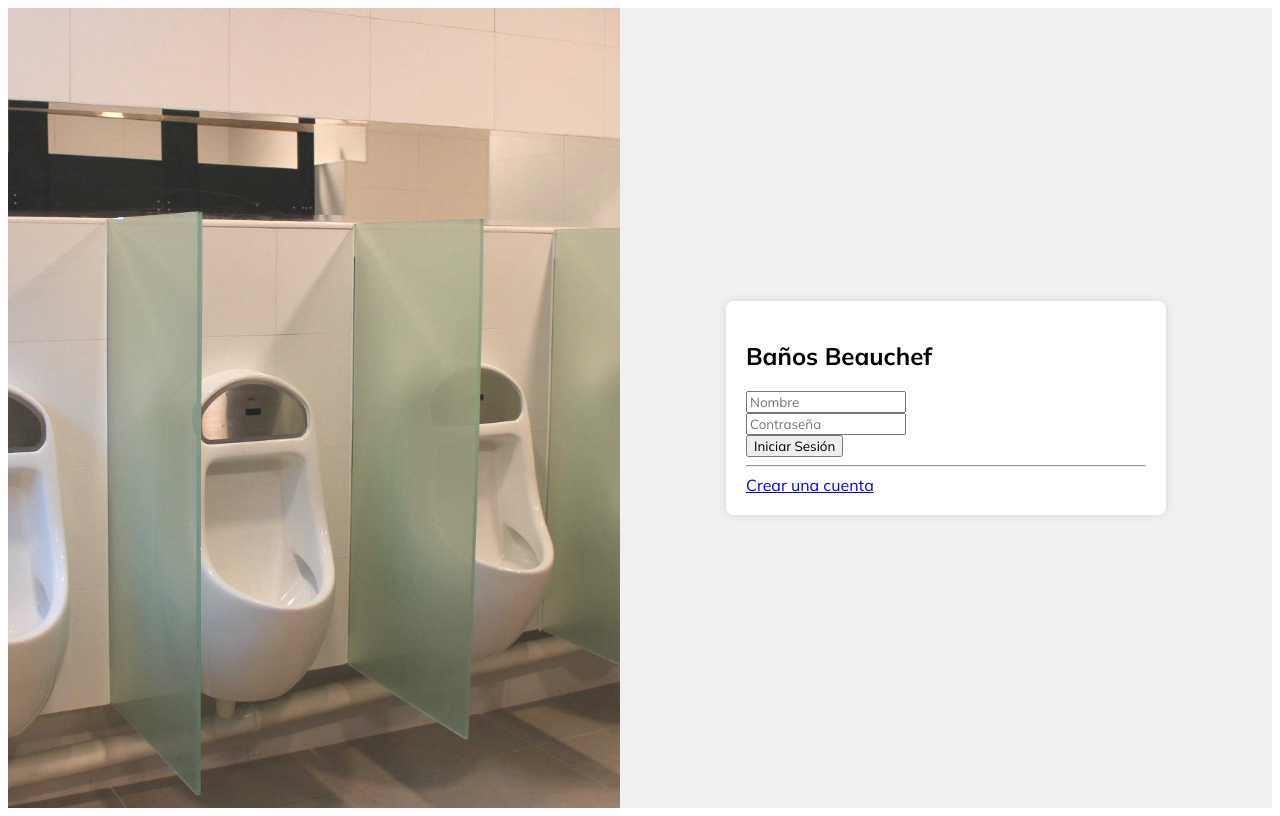
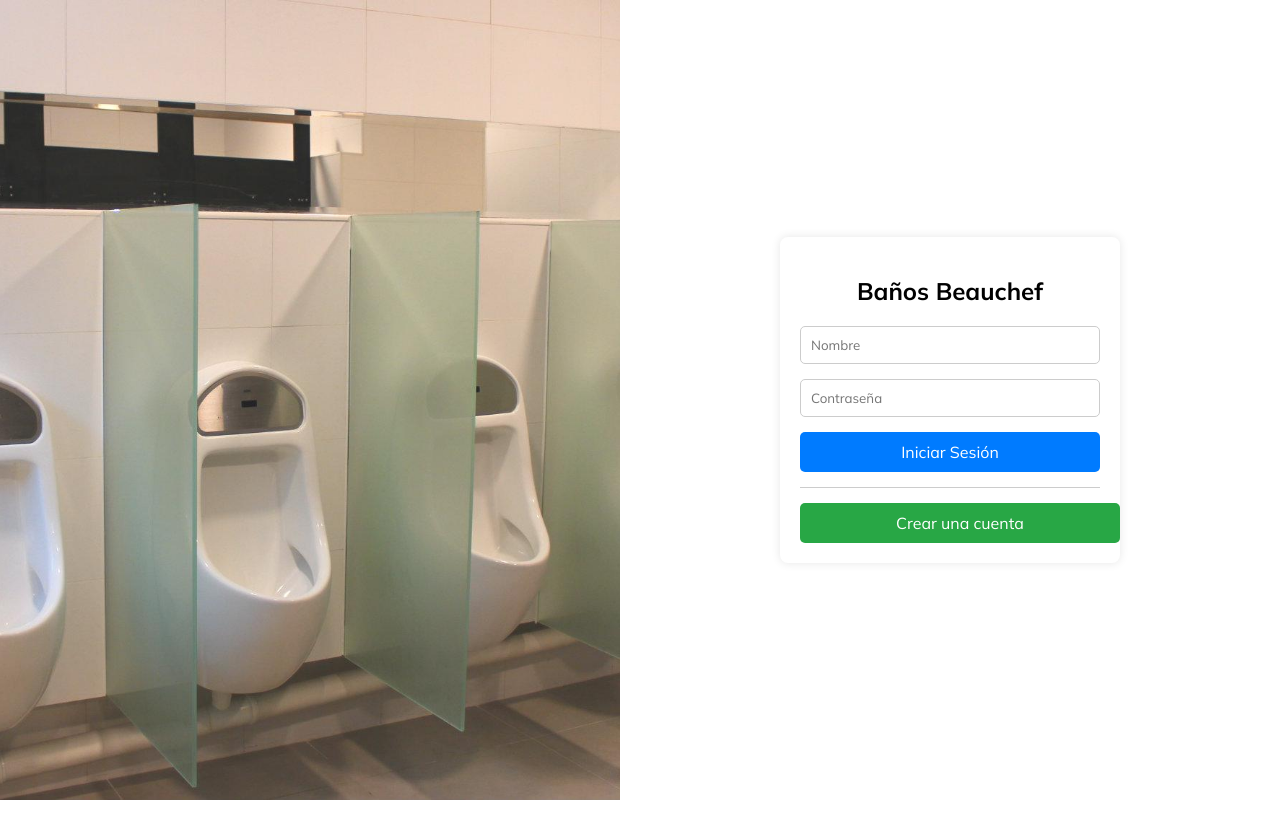
Before and after one commit to DCC-CC4401/2024-1-CC4401-2-grupo-6, a Django app: template todoapp/templates/todoapp/login.html in a window 1280 px wide. Run offline with Django 3.2, Linux system fonts and the light colour scheme; the template is opened without the code that fills it, so the values that code supplies are empty.

Commit message:
feat: Add custom fonts and styles to login page

```diff
--- a/todoapp/static/css/style.css
+++ b/todoapp/static/css/style.css
@@ -1,52 +1,127 @@
+/* styles.css */
+
+/* Definición de la fuente personalizada */
+@font-face {
+    font-family: 'Nexa-Heavy';
+    src: url('static/fonts/Nexa-Heavy.ttf') format('truetype');
+}
+
+@font-face {
+    font-family: 'Nexa-ExtraLight';
+    src: url('static/fonts/Nexa-ExtraLight.ttf') format('truetype');
+}
+
+/* Estilos para el diseño */
+body {
+    font-family: "Mulish", sans-serif; /* Usa 'Nexa-ExtraLight' como fuente principal y luego sans-serif como fuente de respaldo */
+    margin: 0;
+    padding: 0;
+}
 .container {
-    display: flex; /* Utiliza flexbox para distribuir los elementos */
-    height: 100vh; /* Altura completa de la ventana */
-    font-family: "Mulish", sans-serif; /* Aplica la fuente Mulish */
+    display: flex;
+    height: 100vh;
 }
 
 .slider {
-    flex: 1; /* Ocupa la mitad izquierda */
-    background-color: #f0f0f0; /* Color de fondo */
-    overflow: hidden; /* Evita que las imágenes se desborden */
-    position: relative; /* Posición relativa para las imágenes */
+    flex: 1;
+    background-color: #f0f0f0;
+    overflow: hidden;
+    position: relative;
 }
-
 .slider img {
-    width: 100%; /* Ancho completo */
-    height: 100%; /* Altura completa */
-    object-fit: cover; /* Ajusta las imágenes para cubrir */
+    width: 100%;
+    height: 100%;
+    object-fit: cover;
 }
-
-.form-container input,
-.form-container button {
-    font-family: "Mulish", sans-serif; /* Aplica la fuente Mulish */
+.login-form {
+    flex: 1;
+    display: flex;
+    justify-content: center;
+    align-items: center;
+    padding: 20px;
 }
 
 .form-container {
-    max-width: 400px; /* Ancho máximo del formulario */
-    width: 100%; /* Ancho completo del contenedor */
-    padding: 20px; /* Espacio interno */
-    background-color: #ffffff; /* Color de fondo */
-    border-radius: 8px; /* Bordes redondeados */
-    box-shadow: 0px 0px 10px rgba(0, 0, 0, 0.1); /* Sombra */
+    max-width: 300px;
+    width: 100%;
+    background-color: #ffffff;
+    border-radius: 8px;
+    padding: 20px;
+    box-shadow: 0px 0px 10px rgba(0, 0, 0, 0.1);
+}
+.form-container h2 {
+    font-family: "Mulish", sans-serif;
+    text-align: center;
+    margin-bottom: 20px;
+}
+.form-container input {
+    width: 100%; /* Establecer ancho al 100% */
+    margin-bottom: 15px;
+    padding: 10px;
+    border: 1px solid #ccc;
+    border-radius: 5px;
+    box-sizing: border-box; /* Incluir el padding en el ancho total */
+}
+.form-container button, .register-button a {
+    width: 100%;
+    padding: 10px;
+    color: #fff;
+    border: none;
+    border-radius: 5px;
+    cursor: pointer;
+    font-family: "Mulish", sans-serif; /* Cambiar la fuente a Nexa-Heavy */
+    font-size: 16px; /* Tamaño de fuente */
+}
+.form-container button {
+    background-color: #007bff; /* Azul */
+}
+.form-container button:hover {
+    background-color: #0056b3; /* Azul oscuro */ /* Cambio de color al pasar el mouse */
+}
+.register-button a {
+    background-color: #28a745; /* Verde */
+    text-align: center;
+    text-decoration: none;
+    display: block; /* Hacer que el enlace se comporte como un botón */
+}
+.register-button a:hover {
+    background-color: #218838; /* Verde oscuro */
+}
+.form-container hr {
+    margin: 15px 0;
+    border: 0;
+    border-top: 1px solid #ccc;
 }
 
-.login-form {
-    flex: 1; /* Ocupa la mitad derecha */
-    display: flex; /* Utiliza flexbox */
-    justify-content: center; /* Centra horizontalmente */
-    align-items: center; /* Centra verticalmente */
-    padding: 20px; /* Espaciado interno */
-    background-color: #f0f0f0; /* Color de fondo */
-    position: relative; /* Posición relativa */
+.form-control {
+    font-family: 'Mulish', sans-serif;
 }
 
-.window {
-    width: 100%; /* Ancho completo del contenedor */
-    max-width: 500px; /* Ancho máximo de la ventana */
-    margin: auto; /* Centra horizontalmente */
-    background-color: #ffffff; /* Color de fondo */
-    border-radius: 8px; /* Bordes redondeados */
-    box-shadow: 0px 0px 10px rgba(0, 0, 0, 0.1); /* Sombra */
-    overflow: hidden; /* Oculta contenido desbordado */
+.register-button {
+    text-align: center;
+    margin-top: 10px;
+    font-family: "Mulish", sans-serif;
 }
+
+/* Media queries para pantallas pequeñas */
+@media (max-width: 768px) {
+    .container {
+        flex-direction: column;
+    }
+    .slider {
+        height: 25vh; /* Ocupa el primer cuarto de la pantalla */
+    }
+    .login-form {
+        height: 75vh; /* Ocupa los 3/4 restantes de la pantalla */
+        justify-content: flex-start; /* Alinear contenido al inicio */
+        padding-top: 20px; /* Añadir algo de padding superior */
+    }
+    .form-container {
+        max-width: 100%;
+        padding: 10px;
+    }
+    .form-container input, .form-container button, .register-button a {
+        font-size: 14px; /* Ajustar el tamaño de fuente para pantallas pequeñas */
+        padding: 8px;
+    }
+}
```
Also changed, not shown: db.sqlite3.
